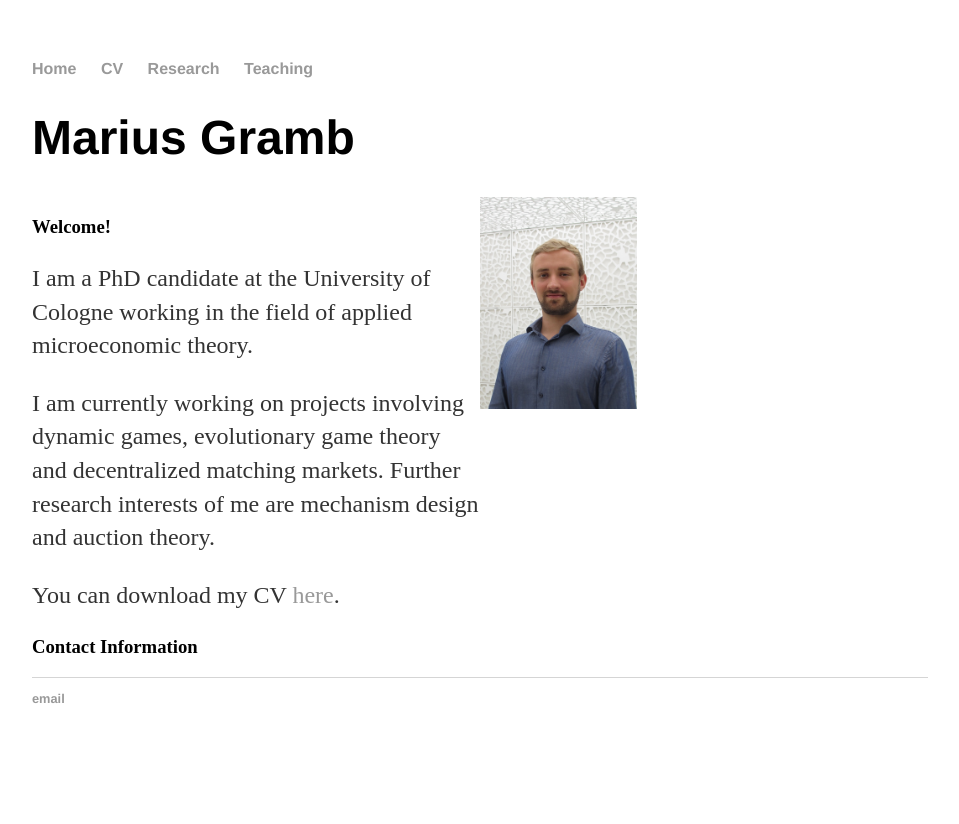
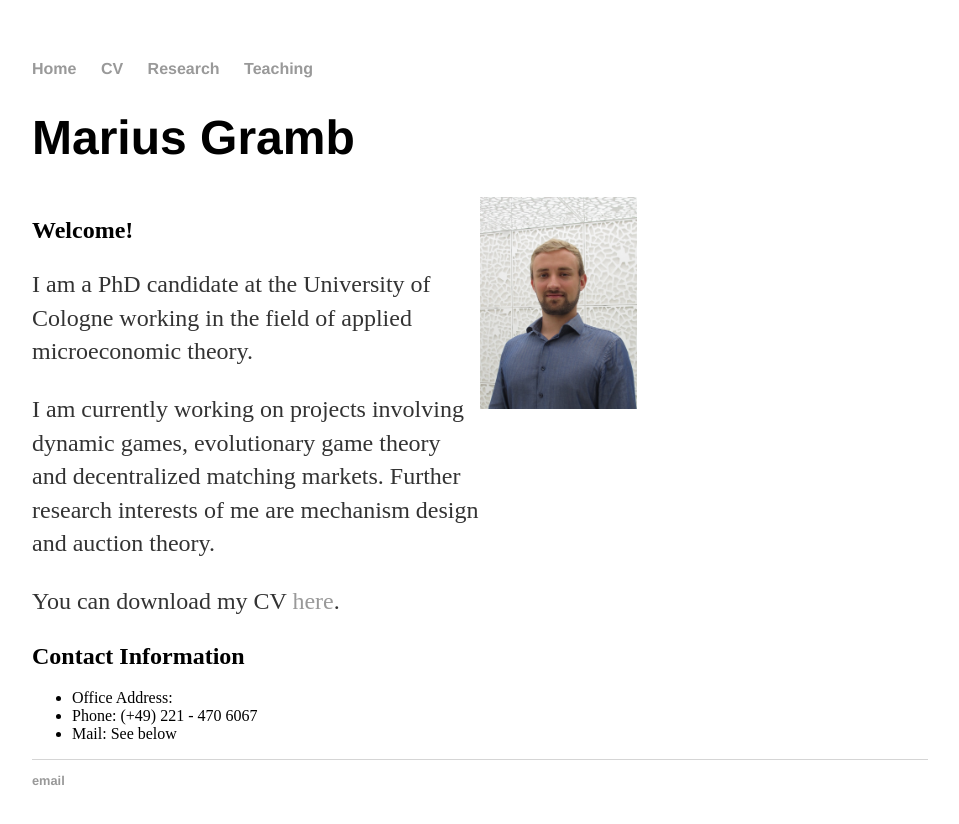
Before and after one commit to mariusgramb/mariusgramb.github.io, a Jekyll site: the page built from index.html, in a window 1280 px wide. Shown: the top 824 px of the page, without its empty margins (160-1119 px from the left). Built offline with Jekyll 4.4.1, drawn with Linux system fonts in a browser that asks for light colours.

Commit message:
Update index.html

```diff
--- a/index.html
+++ b/index.html
@@ -15,13 +15,18 @@
 
 <div class="row">
   <div class="column">
-	 <h3> Welcome! </h3>
+	 <h2> Welcome! </h2>
 	<p>I am a PhD candidate at the University of Cologne working in the field of applied microeconomic theory.</p>
 	<p>I am currently working on projects involving dynamic games, evolutionary game theory and decentralized matching markets.
 		Further research interests of me are mechanism design and auction theory. </p>
 	<p>You can download my CV <a href="MGramb-CV.pdf" target="blank">here</a>.</p>
 
-	  <h3> Contact Information </h3>
+	  <h2> Contact Information </h2>
+	  <ul>
+		  <li>Office Address: </li>
+		  <li>Phone: (+49) 221 - 470 6067 </li>
+		  <li>Mail: See below </li>
+	  </ul>
 	</div>
   <div class="column">
 	  <img src="images/IMG_1808.jpg" alt="img" width="35%" />
```
